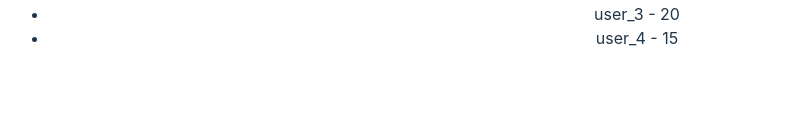
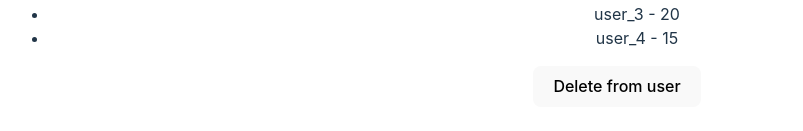
Before and after one commit to Luk3rF7/React_especializacao, a React (Vite) app in the folder 03_advancer/reactAvancado/: page / in a window 1280 px wide. Shown: the part 2179-2310 px from the top of the page, without its empty margins (23-826 px from the left). Built offline with nearby package versions, Linux system fonts and the light colour scheme.

Commit message:
excluindo user

```diff
--- a/03_advancer/reactAvancado/src/components/listRender.jsx
+++ b/03_advancer/reactAvancado/src/components/listRender.jsx
@@ -1,13 +1,21 @@
 import { useState } from 'react';
 
 const ListRender = () => {
-
+ //hooks
   const [ list ] = useState(["lucas","user_1","user_2"])
-  const [ user ] = useState([
+  const [ users,setUsers ] = useState([
     {id:1,name: 'user_2',age: 18},
     {id:2,name:'user_3',age: 20},
     {id:3,name:'user_4',age:15}
   ])
+
+    //function
+    const deletRandom = () =>{
+      const randomNumber = Math.floor(Math.random() * 4)
+      setUsers((prevUsers) => {
+        return prevUsers.filter((user) => randomNumber !== user.id)
+      })
+    }
   return (
     <div>
       <h1> Lista Render</h1>
@@ -20,11 +28,12 @@ const ListRender = () => {
       </ul>
       <h2> List User</h2>
       <ul>
-        {user.map((user) => (
+        {users.map((user) => (
           <li key={user.id}>
             {user.name} - {user.age}</li>
         ))}
       </ul>
+      <button onClick={deletRandom}>Delete from user</button>
     </div>
   )
 }
```
